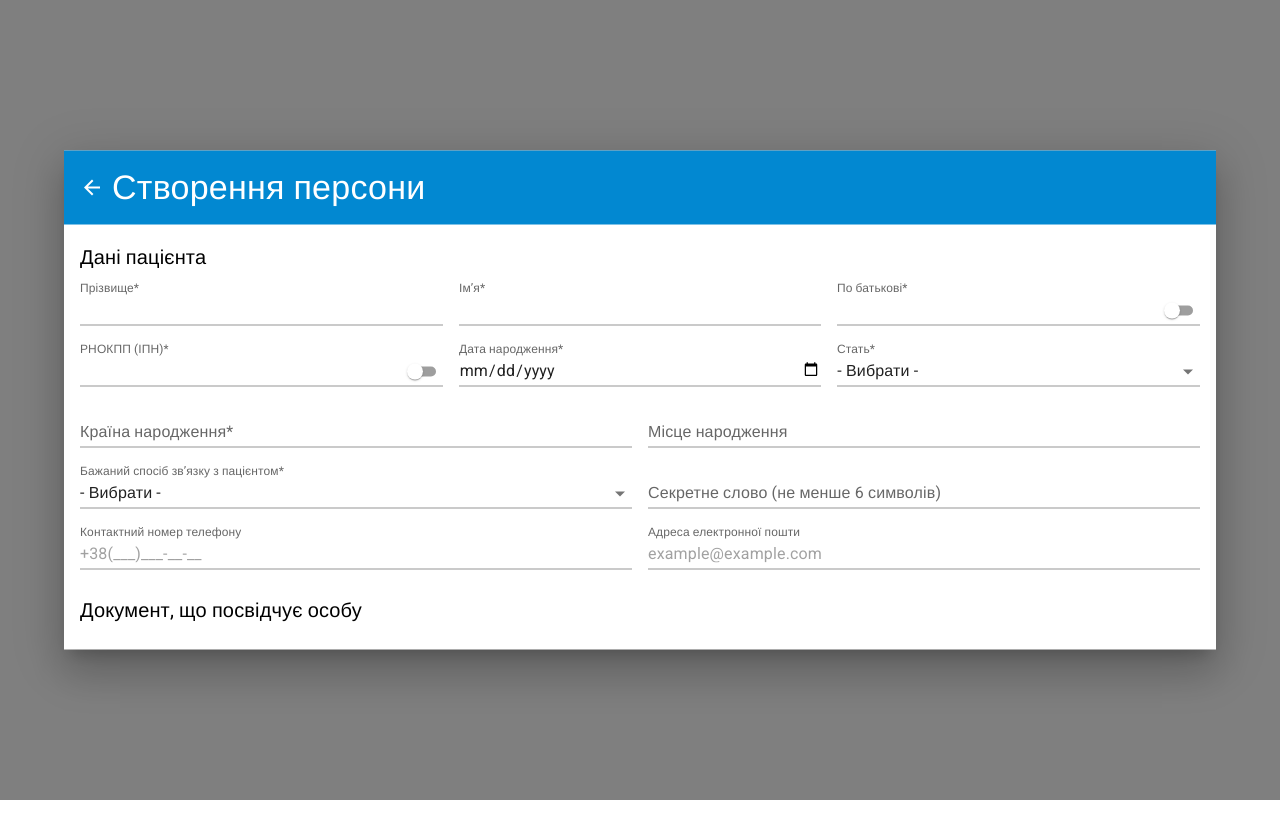
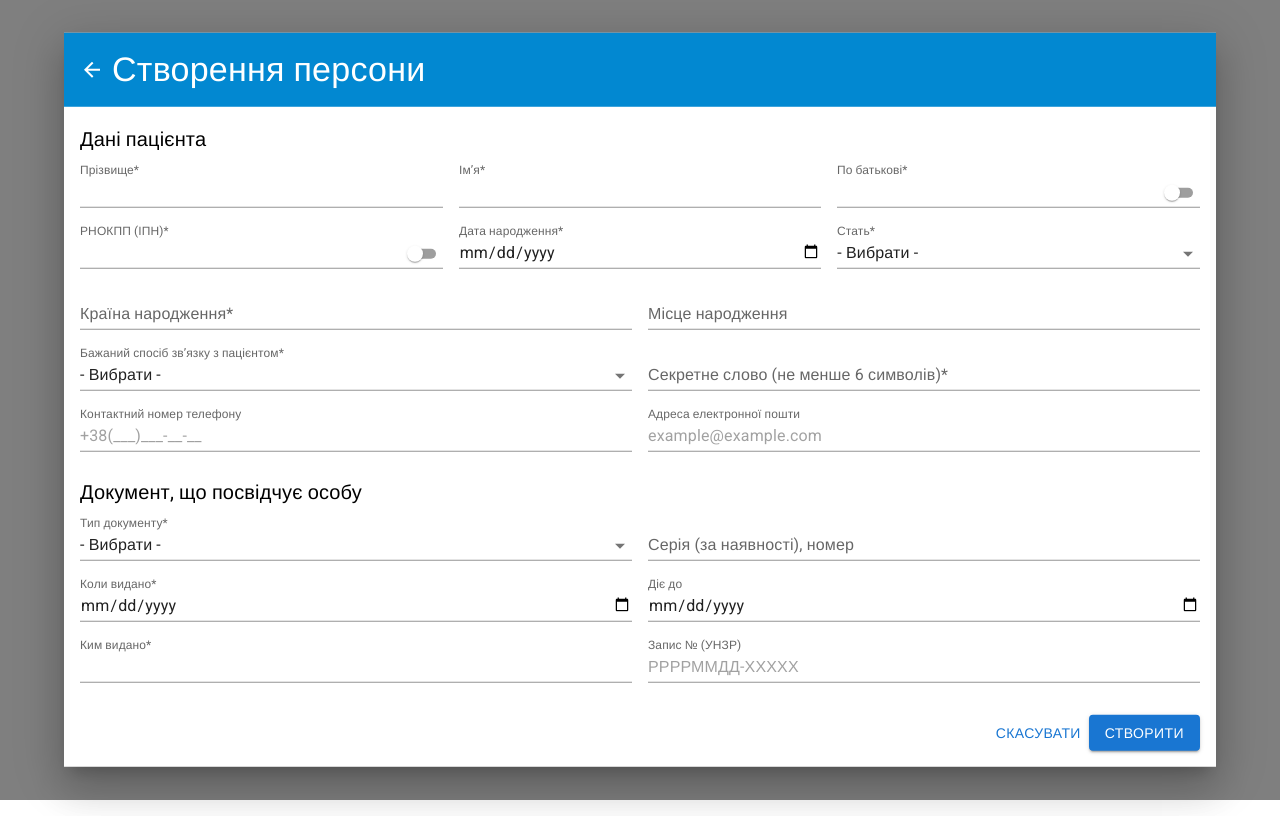
Before and after one commit to vlad-elagin/helsi-test, a React (Create React App) app: page / in a window 1280 px wide. Both pictures are taken after a click on the button "CREATE PATIENT". Built offline with nearby package versions, Linux system fonts and the light colour scheme; a web font is replaced by a local one.

Commit message:
form UI done

```diff
--- a/src/components/CreatePatientModal/index.tsx
+++ b/src/components/CreatePatientModal/index.tsx
@@ -7,22 +7,19 @@ import Typography from "@mui/material/Typography";
 import Grid from "@mui/material/Unstable_Grid2/Grid2";
 import InputAdornment from "@mui/material/InputAdornment";
 import Switch from "@mui/material/Switch";
+import Button from "@mui/material/Button";
 
-import { modalStyles, modalHeaderStyles, modalBodyStyles } from "./styles";
+import {
+  modalStyles,
+  modalHeaderStyles,
+  modalBodyStyles,
+  modalFooterStyles,
+} from "./styles";
 import Input from "components/Input";
+import { Gender, DesiredCommunication, DocumentType } from "./types";
 
 interface ICreatePatientModalProps extends Omit<ModalProps, "children"> {
   onSavePatient: (data: string) => void;
-}
-
-enum Gender {
-  Male = "MALE",
-  Female = "FEMALE",
-}
-
-enum DesiredCommunication {
-  ByPhone = "BY_PHONE",
-  ByEmail = "BY_EMAIL",
 }
 
 const CreatePatientModal: React.FC<ICreatePatientModalProps> = ({
@@ -127,7 +124,7 @@ const CreatePatientModal: React.FC<ICreatePatientModalProps> = ({
                 </Input>
               </Grid>
               <Grid xs={12} md={6}>
-                <Input label="Секретне слово (не менше 6 символів)" />
+                <Input label="Секретне слово (не менше 6 символів)*" />
               </Grid>
               <Grid xs={12} md={6}>
                 <Input
@@ -153,7 +150,74 @@ const CreatePatientModal: React.FC<ICreatePatientModalProps> = ({
             >
               Документ, що посвідчує особу
             </Typography>
+
+            <Grid container spacing={2}>
+              <Grid xs={12} md={6}>
+                <Input
+                  label="Тип документу*"
+                  select
+                  SelectProps={{
+                    native: true,
+                  }}
+                >
+                  <option disabled selected>
+                    - Вибрати -
+                  </option>
+                  <option value={DocumentType.AdditionalProtectionPerson}>
+                    Посвідчення особи, яка потребує додаткового захисту
+                  </option>
+                  <option value={DocumentType.IDPassport}>
+                    Паспорт (ID-картка)
+                  </option>
+                  <option value={DocumentType.PaperPassport}>
+                    Паспорт (книжечка)
+                  </option>
+                  <option value={DocumentType.PermanentResidencyUkraine}>
+                    Посвідка на постійне проживання в Україні
+                  </option>
+                  <option value={DocumentType.Refugee}>Посвідка біженця</option>
+                  <option value={DocumentType.PermanentResidency}>
+                    Посвідка на проживання
+                  </option>
+                  <option value={DocumentType.TemporaryResidencyUkraine}>
+                    Тимчасове посвідчення громадянина України
+                  </option>
+                </Input>
+              </Grid>
+              <Grid xs={12} md={6}>
+                <Input label="Серія (за наявності), номер" />
+              </Grid>
+              <Grid xs={12} md={6}>
+                <Input
+                  label="Коли видано*"
+                  type="date"
+                  InputLabelProps={{ shrink: true }}
+                />
+              </Grid>
+              <Grid xs={12} md={6}>
+                <Input
+                  label="Діє до"
+                  type="date"
+                  InputLabelProps={{ shrink: true }}
+                />
+              </Grid>
+              <Grid xs={12} md={6}>
+                <Input label="Ким видано*" InputLabelProps={{ shrink: true }} />
+              </Grid>
+              <Grid xs={12} md={6}>
+                <Input
+                  label="Запис № (УНЗР)"
+                  InputLabelProps={{ shrink: true }}
+                  placeholder="РРРРММДД-ХХХХХ"
+                />
+              </Grid>
+            </Grid>
           </Box>
+        </Box>
+
+        <Box sx={modalFooterStyles}>
+          <Button>Скасувати</Button>
+          <Button variant="contained">Створити</Button>
         </Box>
       </Box>
     </Modal>
--- a/src/components/CreatePatientModal/styles.tsx
+++ b/src/components/CreatePatientModal/styles.tsx
@@ -21,3 +21,10 @@ export const modalHeaderStyles = {
 export const modalBodyStyles = {
   p: 2,
 };
+
+export const modalFooterStyles = {
+  p: 2,
+  display: "flex",
+  justifyContent: "flex-end",
+  alignItems: "center",
+};
--- /dev/null
+++ b/src/components/CreatePatientModal/types.tsx
@@ -0,0 +1,17 @@
+export enum Gender {
+  Male = "MALE",
+  Female = "FEMALE",
+}
+export enum DesiredCommunication {
+  ByPhone = "BY_PHONE",
+  ByEmail = "BY_EMAIL",
+}
+export enum DocumentType {
+  AdditionalProtectionPerson = "ADDITIONAL_PROTECTION_PERSON",
+  IDPassport = "ID_PASSPORT",
+  PaperPassport = "PAPER_PASSPORT",
+  PermanentResidencyUkraine = "PERMANENT_RESIDENCY_UKRAINE",
+  Refugee = "REFUGEE",
+  PermanentResidency = "PERMANENT_RESIDENCY",
+  TemporaryResidencyUkraine = "TEMPORARY_RESIDENCY_UKRAINE",
+}
```
